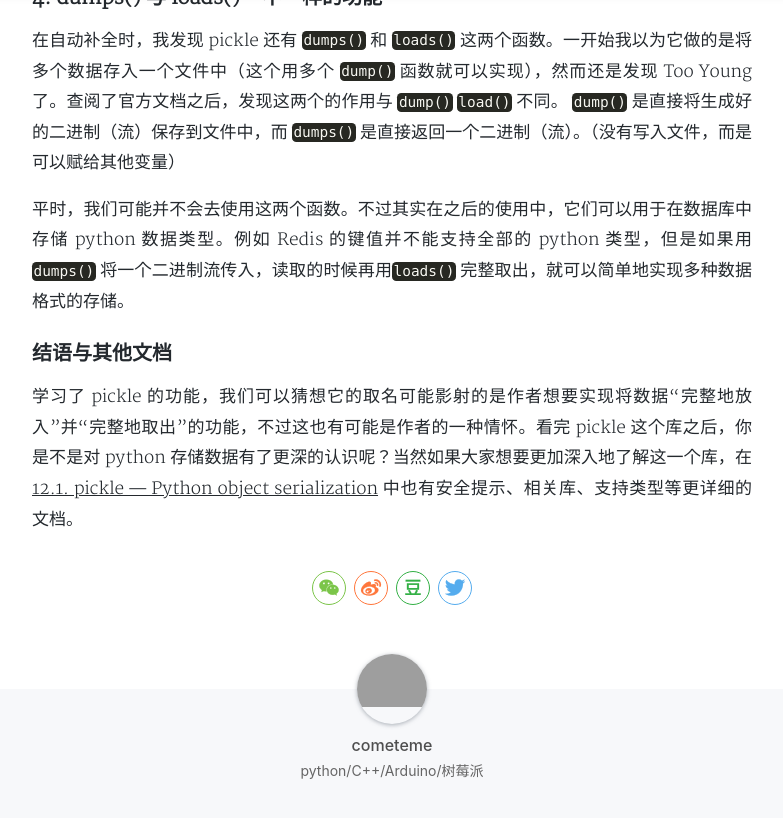
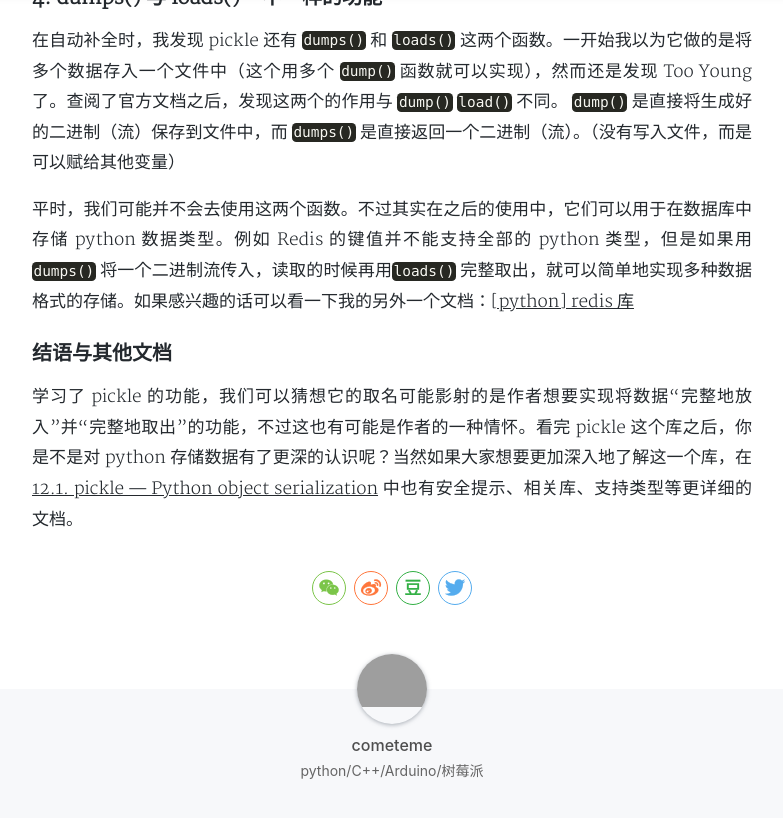
Before and after one commit to cometeme/cometeme.github.io, a Jekyll site: the page built from _posts/2018-08-06-[python]pickle库.md, in a window 1280 px wide and 900 px high, scrolled down 3430 px, cut to the strip 0-853 px from the top of the window. Shown: the top 818 px of the strip, without its empty margins (248-1031 px from the left). Built offline with Jekyll 4.4.1, drawn with Linux system fonts in a browser that asks for light colours; nearby versions of some CDN libraries; comment, search, counter and statistics services are not loaded; a style sheet for code colours, icons or effects is not loaded.

Commit message:
update reference

```diff
--- a/_posts/2018-08-06-[python]pickle库.md
+++ b/_posts/2018-08-06-[python]pickle库.md
@@ -91,7 +91,7 @@ pickle.load(f, encoding = 'gb2312')
 
 在自动补全时，我发现 pickle 还有 `dumps()` 和 `loads()` 这两个函数。一开始我以为它做的是将多个数据存入一个文件中（这个用多个 `dump()` 函数就可以实现），然而还是发现 Too Young 了。查阅了官方文档之后，发现这两个的作用与 `dump()` `load()` 不同。 `dump()` 是直接将生成好的二进制（流）保存到文件中，而 `dumps()` 是直接返回一个二进制（流）。（没有写入文件，而是可以赋给其他变量）
 
-平时，我们可能并不会去使用这两个函数。不过其实在之后的使用中，它们可以用于在数据库中存储 python 数据类型。例如 Redis 的键值并不能支持全部的 python 类型，但是如果用 `dumps()` 将一个二进制流传入，读取的时候再用`loads()` 完整取出，就可以简单地实现多种数据格式的存储。
+平时，我们可能并不会去使用这两个函数。不过其实在之后的使用中，它们可以用于在数据库中存储 python 数据类型。例如 Redis 的键值并不能支持全部的 python 类型，但是如果用 `dumps()` 将一个二进制流传入，读取的时候再用`loads()` 完整取出，就可以简单地实现多种数据格式的存储。如果感兴趣的话可以看一下我的另外一个文档：[[python] redis 库](../../../python/2018/08/python-redis库.html)
 
 ### 结语与其他文档
 
```
Also changed, not shown: _posts/2018-08-17-[python]redis库.md (+1 -1 lines).
